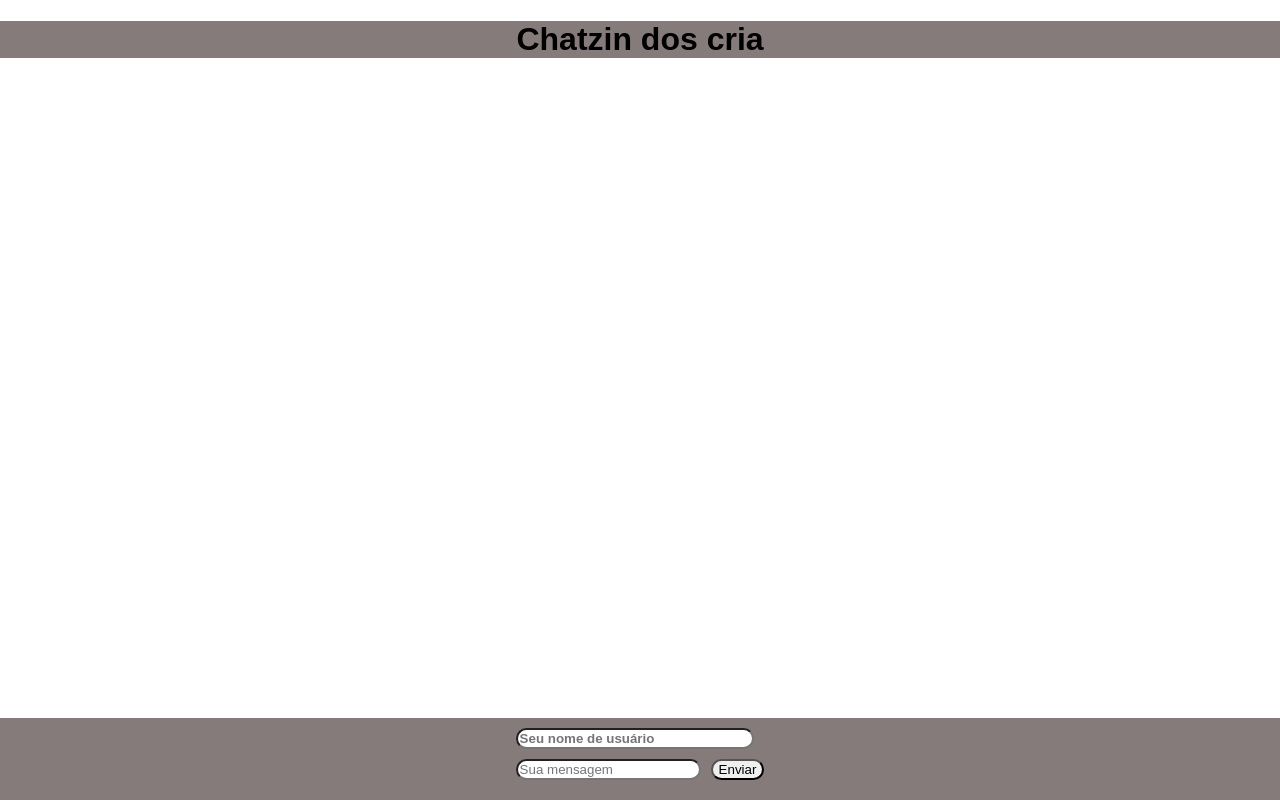
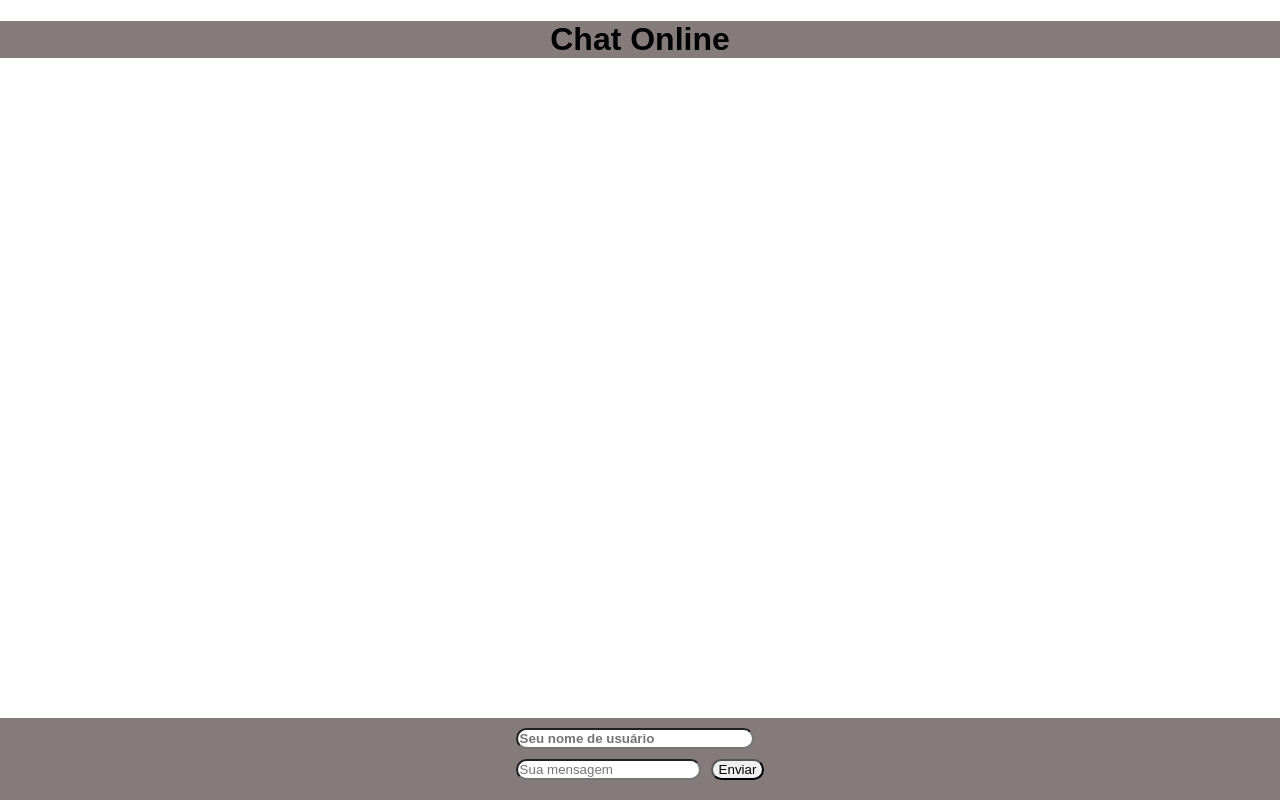
Before and after one commit to OneVic200/Projeto-chat, a website: page public/index.html in a window 1280 px wide. Drawn offline with nearby package versions, Linux system fonts and the light colour scheme; no server answers.

Commit message:
Update index.html

```diff
--- a/public/index.html
+++ b/public/index.html
@@ -8,7 +8,7 @@
 
 <body align="center">
   <div id = "titulo">
-    <h1>Chatzin dos cria</h1>
+    <h1>Chat Online</h1>
   </div>
     <div class="chat-container">
     <div class="input-container">
```
